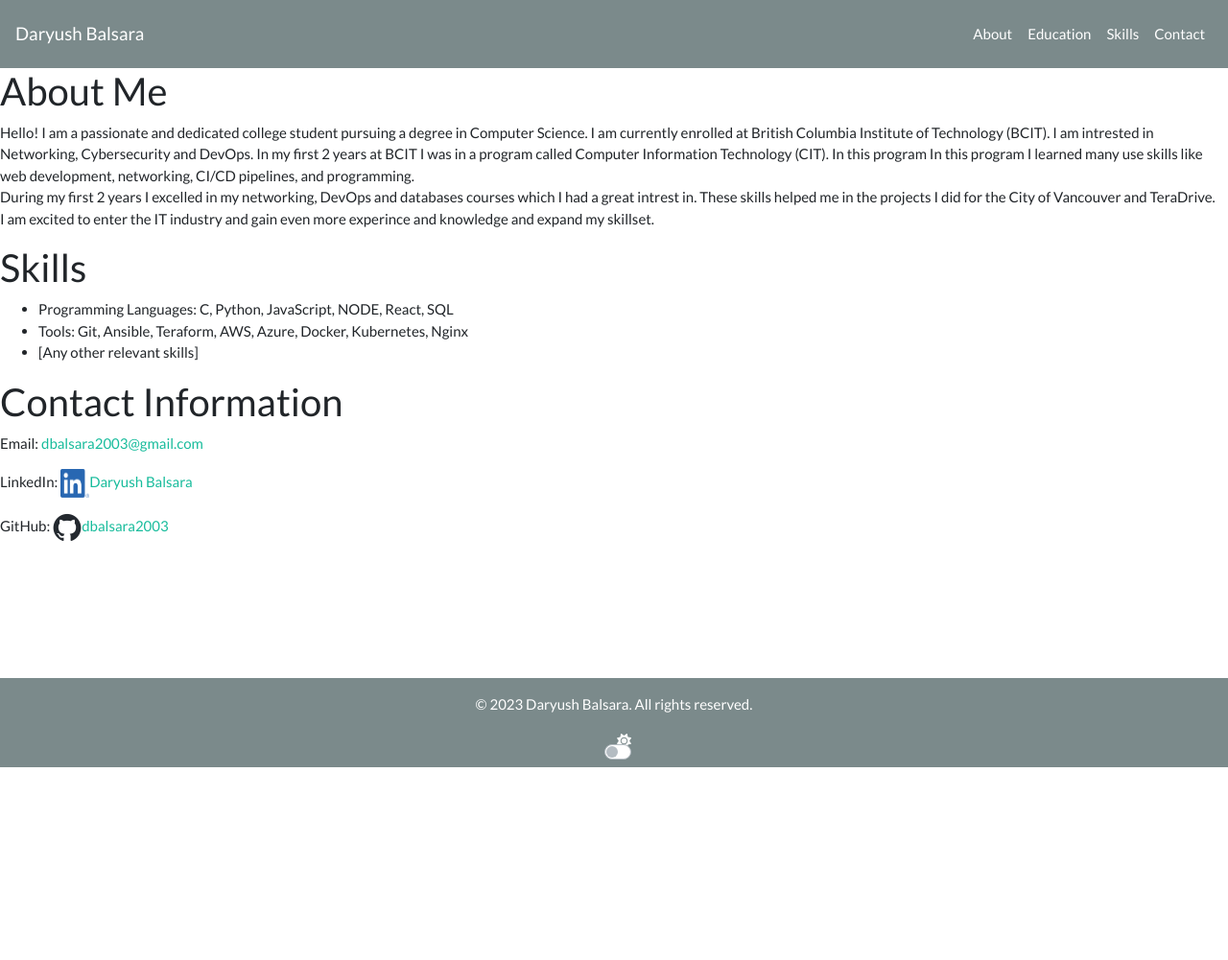
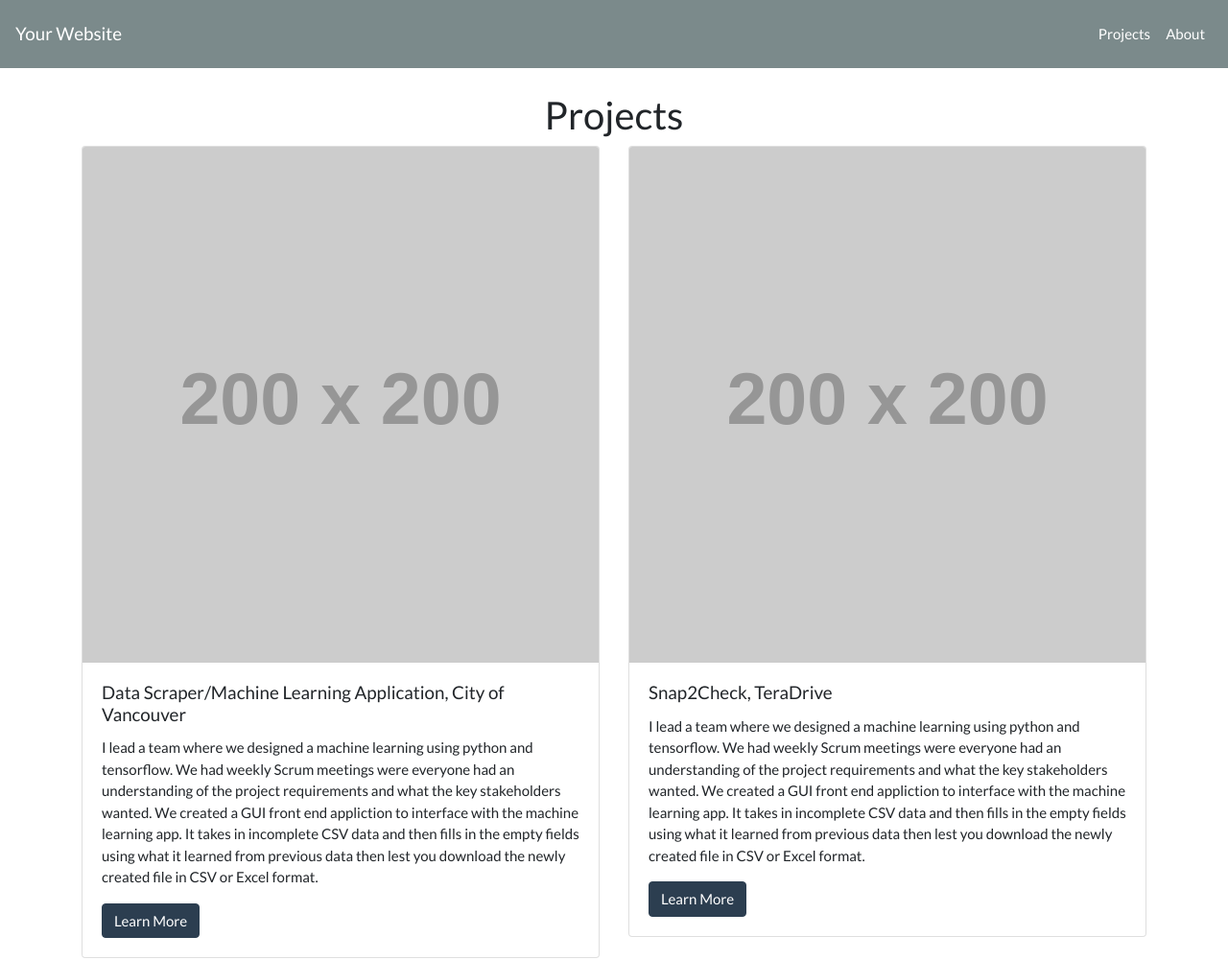
Before and after one commit to dbalsara2003/dbalsara.github.io, a website: page index.html in a window 1280 px wide. Shown: the top 1001 px of the page at 96% size. Before the commit the page ends 800 px from the top, so only its background shows below. Drawn offline with nearby package versions, Linux system fonts and the light colour scheme; files that its build step writes are made by us from their sources; placeholder pictures from the web are drawn by us.

Commit message:
added projects

```diff
--- /dev/null
+++ b/JS/script.js
@@ -0,0 +1,17 @@
+// script.js
+$(document).ready(function () {
+            // Add smooth scrolling to all links
+            $("a").on('click', function (event) {
+                if (this.hash !== "") {
+                    event.preventDefault();
+
+                    var hash = this.hash;
+
+                    $('html, body').animate({
+                        scrollTop: $(hash).offset().top
+                    }, 800, function () {
+                        window.location.hash = hash;
+                    });
+                }
+            });
+        });
--- a/index.html
+++ b/index.html
@@ -13,47 +13,75 @@
     <title>Daryush Balsara</title>
 </head>
 
-    <body class="d-flex flex-column min-vh-100">
+    <body class="pt-5">
 
-        <header>
-            <nav class="navbar navbar-expand-lg navbar-dark bg-dark">
-            <a class="navbar-brand" href="index.html">Daryush Balsara</a>
-            <button class="navbar-toggler" type="button" data-toggle="collapse" data-target="#navbarNav"
-                aria-controls="navbarNav" aria-expanded="false" aria-label="Toggle navigation">
+    <!-- Navbar -->
+    <nav class="navbar navbar-expand-md navbar-dark bg-dark fixed-top">
+        <a class="navbar-brand" href="#">Your Website</a>
+        <button class="navbar-toggler" type="button" data-toggle="collapse" data-target="#navbarNav" aria-controls="navbarNav" aria-expanded="false" aria-label="Toggle navigation">
             <span class="navbar-toggler-icon"></span>
         </button>
         <div class="collapse navbar-collapse" id="navbarNav">
             <ul class="navbar-nav ml-auto">
                 <li class="nav-item">
+                    <a class="nav-link" href="#projects">Projects</a>
+                </li>
+                <li class="nav-item">
                     <a class="nav-link" href="#about">About</a>
                 </li>
-                    <li class="nav-item">
-                        <a class="nav-link" href="#education">Education</a>
-                    </li>
-                    <li class="nav-item">
-                        <a class="nav-link" href="#skills">Skills</a>
-                    </li>
-                    <li class="nav-item">
-                        <a class="nav-link" href="#contact">Contact</a>
-                    </li>
+                <!-- Add more navbar items as needed -->
             </ul>
         </div>
     </nav>
 
-            </header>
+    <!-- Projects Section -->
+    <section id="projects" class="py-5">
+        <div class="container-md">
+            <h2 class="text-center mb-6">Projects</h2>
 
-        <section id="about">
-            <h2>About Me</h2>
+            <!-- Sample Project Item -->
+            <div class="row">
+                <div class="col-md-6 mb-6">
+                    <div class="card">
+                        <img src="https://via.placeholder.com/200" class="card-img-top" alt="Project Image">
+                        <div class="card-body">
+                            <h5 class="card-title">Data Scraper/Machine Learning Application, City of Vancouver</h5>
+                            <p class="card-text">I lead a team where we designed a machine learning using python and tensorflow. We had weekly Scrum meetings were everyone had an understanding of the project requirements and what the key stakeholders wanted. We created a GUI front end appliction to interface with the machine learning app. It takes in incomplete CSV data and then fills in the empty fields using what it learned from previous data then lest you download the newly created file in CSV or Excel format.</p>
+                            <a href="https://github.com/dbalsara2003/COV" class="btn btn-primary">Learn More</a>
+                        </div>
+                    </div>
+                </div>
+                <div class="col-md-6 mb-6">
+                    <div class="card">
+                        <img src="https://via.placeholder.com/200" class="card-img-top" alt="Project Image">
+                        <div class="card-body">
+                            <h5 class="card-title">Snap2Check, TeraDrive</h5>
+                            <p class="card-text">I lead a team where we designed a machine learning using python and tensorflow. We had weekly Scrum meetings were everyone had an understanding of the project requirements and what the key stakeholders wanted. We created a GUI front end appliction to interface with the machine learning app. It takes in incomplete CSV data and then fills in the empty fields using what it learned from previous data then lest you download the newly created file in CSV or Excel format.</p>
+                            <a href="https://github.com/Jollysquire/3900-4900-TeraDrive" class="btn btn-primary">Learn More</a>
+                        </div>
+                    </div>
+                </div>
+
+            </div>
+
+        </div>
+    </section>
+
+    <!-- About Me Section -->
+    <section id="about" class="py-5">
+        <div class="container-md">
+            <h2 class="text-center mb-4">About Me</h2>
             <p>
                 Hello! I am a passionate and dedicated college student pursuing a degree in Computer Science. I am currently enrolled at British Columbia Institute of Technology (BCIT).
-            I am intrested in Networking, Cybersecurity and DevOps. In my first 2 years at BCIT I was in a program called Computer Information Technology (CIT). In this program
-            In this program I learned many use skills like web development, networking, CI/CD pipelines, and programming.
+                I am interested in Networking, Cybersecurity, and DevOps. In my first 2 years at BCIT, I was in a program called Computer Information Technology (CIT). In this program,
+                I learned many useful skills like web development, networking, CI/CD pipelines, and programming.
                 <br>
-            During my first 2 years I excelled in my networking, DevOps and databases courses which I had a great intrest in. These skills helped me in the projects I did for the City of Vancouver
+                During my first 2 years, I excelled in my networking, DevOps, and databases courses which I had a great interest in. These skills helped me in the projects I did for the City of Vancouver
                 and TeraDrive.
                 <br>
-            I am excited to enter the IT industry and gain even more experince and knowledge and expand my skillset.
+                I am excited to enter the IT industry and gain even more experience and knowledge and expand my skillset.
             </p>
+        </div>
     </section>
 
         <section id="Skills">
@@ -77,7 +105,6 @@
             <div class="container mt-3">
                 <div class="row justify-content-center">
                     <div class="col-auto">
-                        <!-- Inside your <div class="custom-control custom-switch"> -->
                         <div class="custom-control custom-switch d-flex align-items-center">
                             <span id="theme-icon" class="mr-2" style="z-index: 1;"><i class="fas fa-moon"></i></span>
                             <input type="checkbox" class="custom-control-input" id="theme-toggle" style="z-index: 2;">
@@ -86,6 +113,9 @@
                         </div>
                     </div>
                 </div>
+            </div>
+            <div class="contact">
+
             </div>
         </footer>
 
@@ -97,8 +127,10 @@
         <!-- Load Font Awesome JavaScript (for icons) -->
         <script src="https://cdnjs.cloudflare.com/ajax/libs/font-awesome/6.0.0/js/all.min.js"></script>
 
-        <!-- Include your theme-switching JavaScript -->
+        <!-- Include JavaScript -->
         <script src="./JS/theme-switch.js"></script>
+        <script src="script.js"></script>
+
 
     </body>
 
--- /dev/null
+++ b/package.json
@@ -0,0 +1,5 @@
+{
+  "dependencies": {
+    "tailwindcss": "^3.3.5"
+  }
+}
```
Also changed, not shown: 2 other files. Lines whose indentation alone changed are shown as unchanged.
